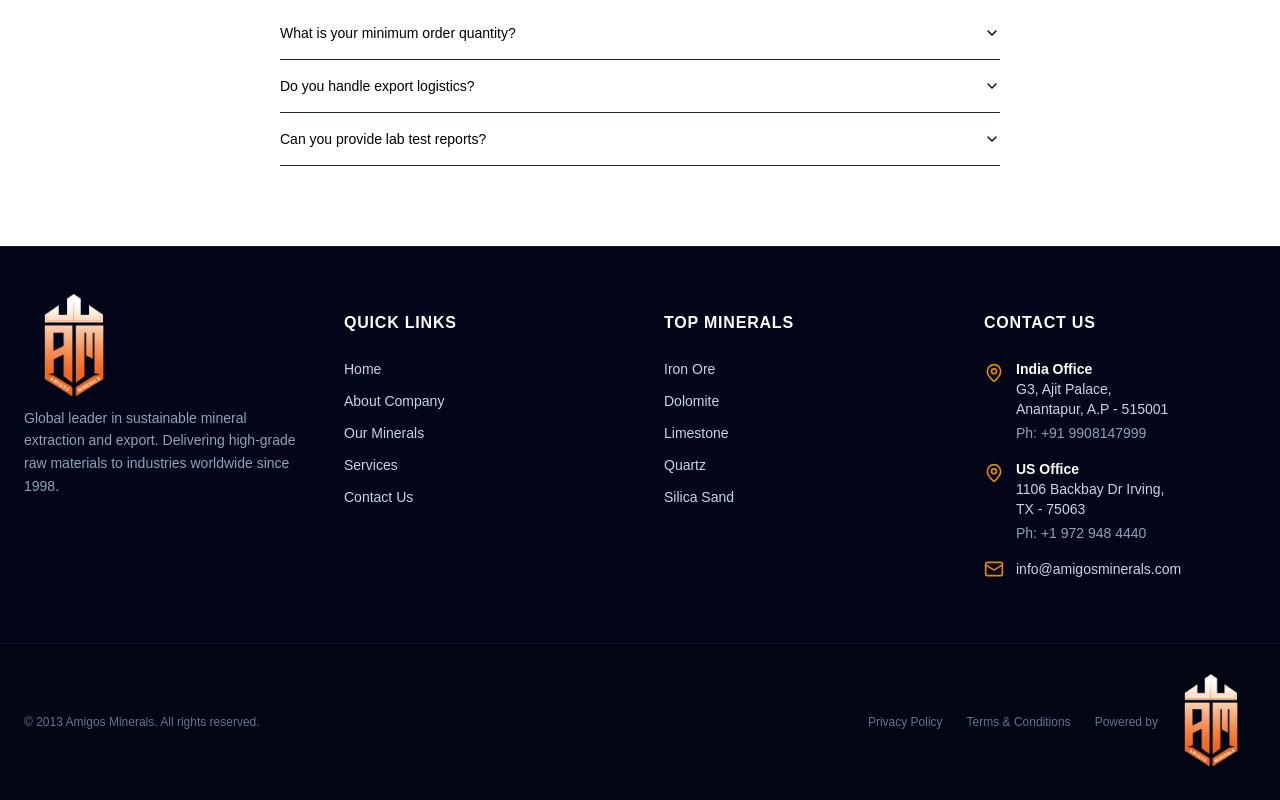
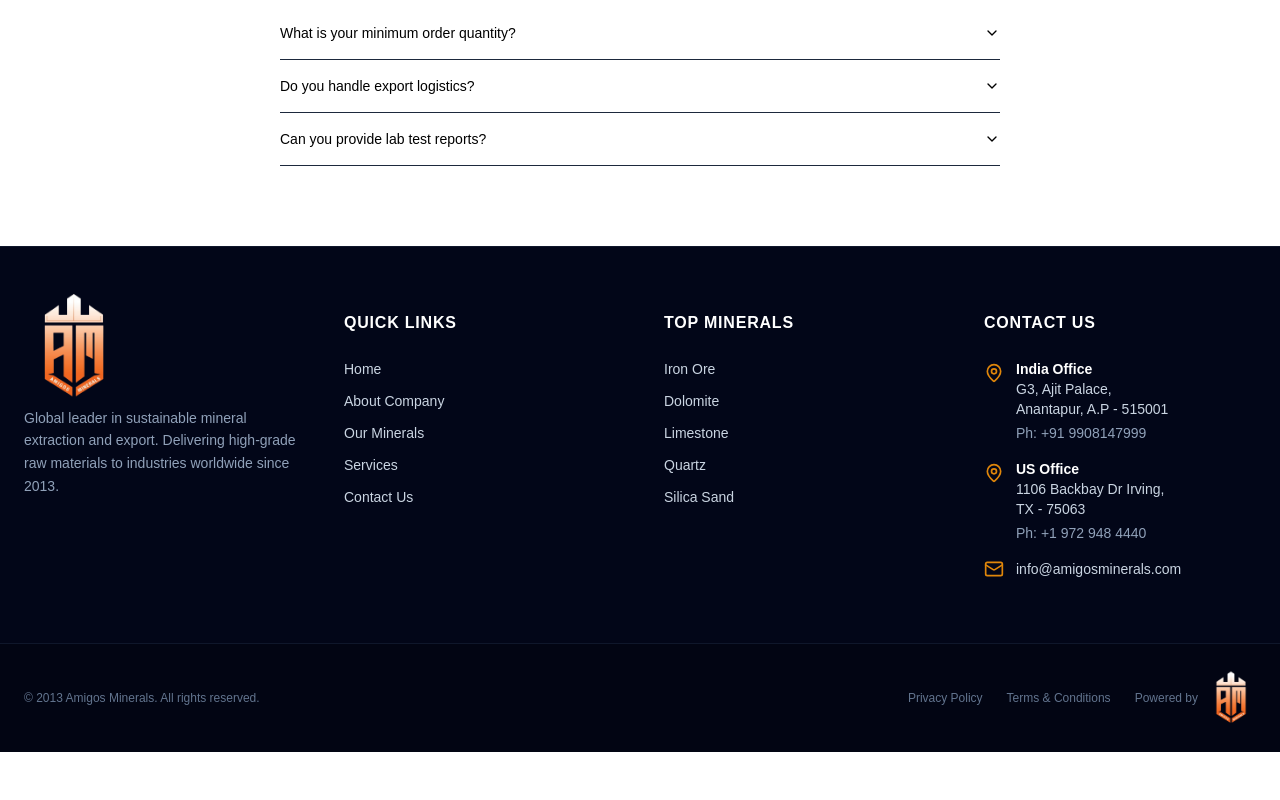
Before and after one commit to rahulweb-dev/Nivyaminerals, a Next.js app: page / in a window 1280 px wide. Shown: the part 4802-5602 px from the top of the page. After the commit the page ends 5554 px from the top, so only its background shows below. Built offline with nearby package versions, Linux system fonts and the light colour scheme.

Commit message:
updated footer section

```diff
--- a/app/components/Footer.jsx
+++ b/app/components/Footer.jsx
@@ -21,7 +21,7 @@ export function Footer() {
               </div>
             </Link>
             <p className="text-sm text-slate-400 leading-relaxed">
-              Global leader in sustainable mineral extraction and export. Delivering high-grade raw materials to industries worldwide since 1998.
+              Global leader in sustainable mineral extraction and export. Delivering high-grade raw materials to industries worldwide since 2013.
             </p>
             {/* <div className="flex gap-4 pt-2">
               {[Facebook, Twitter, Linkedin, Instagram].map((Icon, i) => (
@@ -119,7 +119,7 @@ export function Footer() {
             </div>
 
             <Link
-              href="https://broaddcast.com"
+              href="/#"
               target="_blank"
               rel="noopener noreferrer"
               className="flex items-center gap-2 hover:text-[#E0860A] transition"
@@ -128,7 +128,7 @@ export function Footer() {
               <Image
                 src="/amigo-orange-removebg-preview.png"
                 alt="Amigos"
-                width={90}
+                width={50}
                 height={24}
                 className="object-contain"
               />
```
